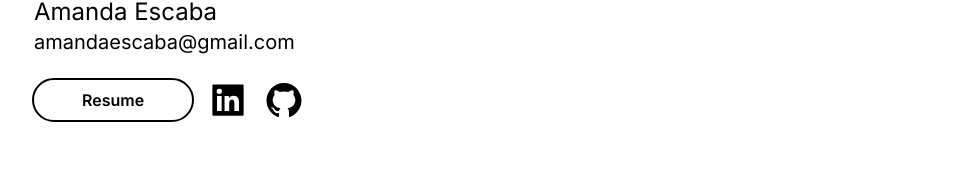
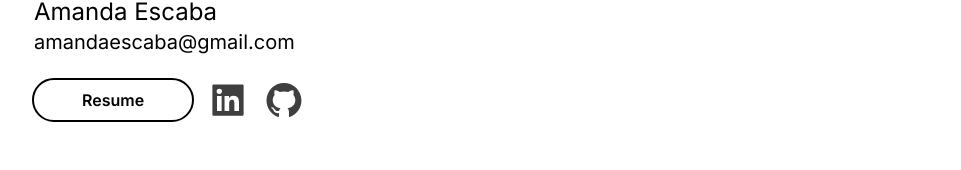
Before and after one commit to aescaba/portfolio, a Next.js app: page /contact in a window 1280 px wide. Shown: the part 228-398 px from the top of the page, without its empty margins (158-1119 px from the left). Built offline with nearby package versions, Linux system fonts and the light colour scheme.

Commit message:
contact button opacity

```diff
--- a/pages/contact.js
+++ b/pages/contact.js
@@ -23,11 +23,11 @@ export default function Contact() {
             <a href="https://drive.google.com/file/d/1n4lYfD1M7ZoGZGENIhkVUaDjUM4hhpkh/view?usp=sharing" target="_blank">Resume</a>
           </button>
 
-          <button class="">
+          <button class="opacity-75 hover:opacity-100">
             <a href="https://www.linkedin.com/in/aescaba/" target="_blank"><AiFillLinkedin size={40}/></a>
           </button>
 
-          <button class="">
+          <button class="opacity-75 hover:opacity-100">
             <a href="https://github.com/aescaba" target="_blank"><AiFillGithub size={40}/></a>
           </button>
 
```
